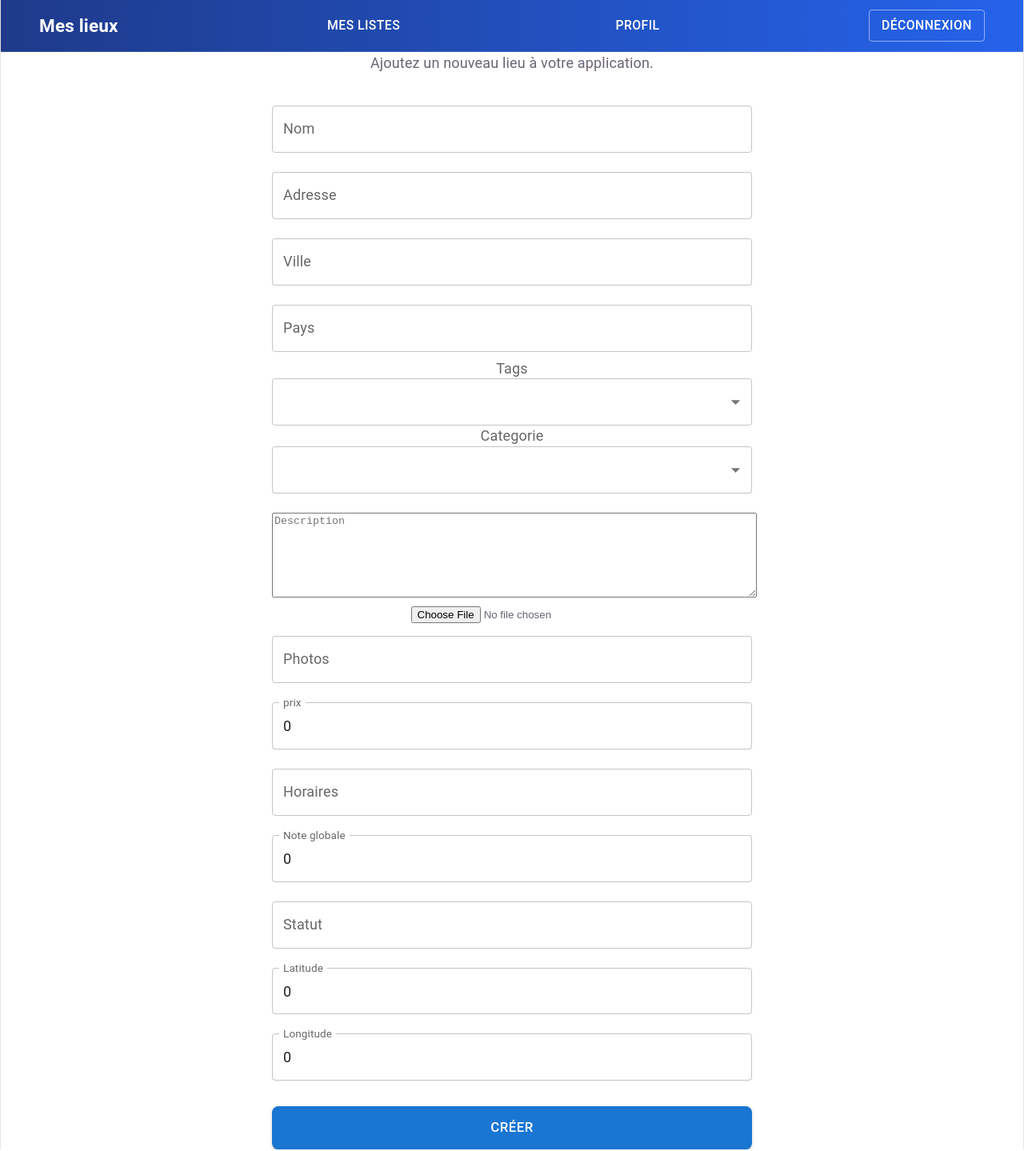
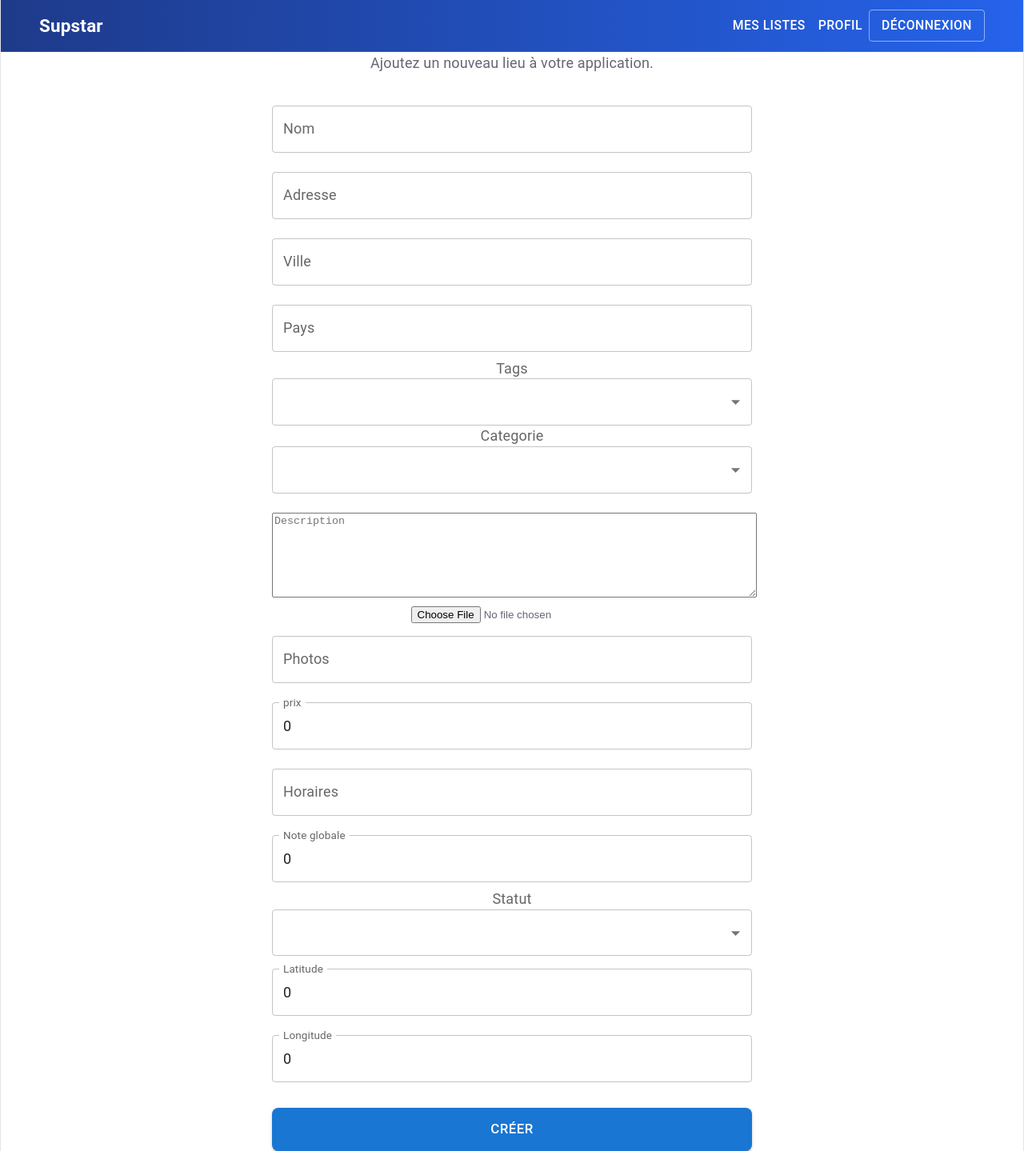
Before and after one commit to Pierre-Xavier-cmd/Supstar, a React (Vite) app in the folder frontend/: page /creation-place in a window 1280 px wide. Shown: the whole page at 80% size. Built offline with nearby package versions, Linux system fonts and the light colour scheme; sample sign-in values are in the browser's storage.

Commit message:
amelioration design

```diff
--- a/frontend/src/composants/Header.tsx
+++ b/frontend/src/composants/Header.tsx
@@ -25,14 +25,9 @@ function Header({ isConnected }: HeaderProps) {
       <Container maxWidth="xl">
         <Toolbar sx={{ display: "flex", justifyContent: "space-between" }}>
           <Typography variant="h6" sx={{ fontWeight: 700 }}>
-            Mes lieux
+            Supstar
           </Typography>
-
-          {/*           <Box sx={{ display: "flex", gap: 1, flexWrap: "wrap" }}>
-            <Button color="inherit" component={RouterLink} to="/liste-lieux">
-              Liste des lieux
-            </Button> */}
-
+          <div>
             {isConnected && (
               <Button component={RouterLink} to="/liste-lieux" color="inherit">
                 Mes listes
@@ -83,15 +78,11 @@ function Header({ isConnected }: HeaderProps) {
                 </Button>
               </>
             )}
+          </div>
         </Toolbar>
       </Container>
     </AppBar>
   );
 }
-//        <Link to="/connexion">Connexion</Link> |{" "}
-//        <Link to="/places">Places</Link> | <Link to="/mon-profil">Profil</Link>{" "}
-//        | <Link to="/inscription">Inscription</Link> |{" "}
-//        <Link to="/creation-place">Créer une place</Link> |{" "}
-//        <Link to="/deconnexion">Deconnexion</Link>
 
 export default Header;
--- a/frontend/src/pages/Connexion.tsx
+++ b/frontend/src/pages/Connexion.tsx
@@ -124,17 +124,6 @@ function Connexion({ setIsConnected }: ConnexionProps) {
               Inscription
             </Link>
           </Typography>
-
-          <Typography variant="body2" sx={{ mt: 1, textAlign: "center" }}>
-            Mot de passe oublié ?
-            <Link
-              component={RouterLink}
-              to="/mot-de-passe-oublie"
-              underline="hover"
-            >
-              Réinitialiser le mot de passe
-            </Link>
-          </Typography>
         </Paper>
       </Box>
     </Container>
--- a/frontend/src/pages/CreationPlace.tsx
+++ b/frontend/src/pages/CreationPlace.tsx
@@ -9,7 +9,6 @@ import {
   InputLabel,
   MenuItem,
   OutlinedInput,
-  Paper,
   Select,
   TextareaAutosize,
   TextField,
@@ -18,11 +17,11 @@ import {
 import { useNavigate, type Params } from "react-router-dom";
 import categorie from "../constantes/categorie.json";
 type CreationPlaceProps = {
-  //  liste: Readonly<string>;
   liste?: string;
+  onCreated?: () => void;
 };
 
-function CreationPlace({ liste }: CreationPlaceProps) {
+function CreationPlace({ liste, onCreated }: CreationPlaceProps) {
   const [form, setForm] = useState<any>({
     nom: "",
     adresse: "",
@@ -66,6 +65,7 @@ function CreationPlace({ liste }: CreationPlaceProps) {
         navigate(`/liste-lieux/${liste}`);
       }
       setChargement(false);
+      onCreated?.();
 
       //      alert("Place créée");
       //      console.log(res.data);
@@ -233,13 +233,20 @@ function CreationPlace({ liste }: CreationPlaceProps) {
               }
             />
 
-            <TextField
+            <InputLabel id="demo-multiple-name-label">Statut</InputLabel>
+            <Select
               fullWidth
-              label="Statut"
-              margin="normal"
+              labelId="demo-simple-select-label"
+              id="demo-simple-select"
               value={form.statut}
+              label="statut"
+              input={<OutlinedInput label="Statut" />}
               onChange={(e) => setForm({ ...form, statut: e.target.value })}
-            />
+            >
+              <MenuItem value="a_visiter">A visiter</MenuItem>
+              <MenuItem value="visite">Visité</MenuItem>
+              <MenuItem value="favoris">Favoris</MenuItem>
+            </Select>
 
             <TextField
               fullWidth
--- a/frontend/src/pages/ListePlaces.tsx
+++ b/frontend/src/pages/ListePlaces.tsx
@@ -258,7 +258,9 @@ const ListePlaces = () => {
                   </Card>
                 ))
               ) : (
-                <div>Tableau vide</div>
+                <div>
+                  <h2>Aucune liste de lieux n'a été trouvée</h2>
+                </div>
               )}
             </Box>
           </>
--- a/frontend/src/pages/Places.tsx
+++ b/frontend/src/pages/Places.tsx
@@ -16,8 +16,8 @@ import {
   FormControl,
   InputLabel,
   MenuItem,
-  OutlinedInput,
   Select,
+  Snackbar,
   Stack,
   TextField,
   Typography,
@@ -81,23 +81,22 @@ const Places = () => {
 
   const navigate = useNavigate();
 
-  //  const liste = useParams();
   const { id } = useParams();
 
   const [open, setOpen] = useState(false);
 
   const [openInvitation, setOpenInvitation] = useState(false);
 
-  const [nomListe, setNomListe] = useState("");
-
   const [emailInvitation, setEmailInvitation] = useState("");
 
   const [roleInvitation, setRoleInvitation] = useState("lecteur");
 
+  const [success, setSuccess] = useState("");
+
   const getPlaces = async () => {
     try {
       setChargement(true);
-      //      const res = await api.get("/places", { params: { liste: liste.id } });
+
       const [resPlace, resListe] = await Promise.all([
         api.get("/places", { params: { liste: id } }),
         api.get(`/lists/${id}`),
@@ -116,12 +115,6 @@ const Places = () => {
     getPlaces();
   }, []);
 
-  //  const filteredPlaces = places.filter(
-  //    (place) =>
-  //      place.nom.toLowerCase().includes(inputSearch.toLowerCase()) &&
-  //      place.categorie?.toLowerCase() === categorieSearch.toLowerCase(),
-  //  );
-
   const handleInvitation = async () => {
     try {
       await api.post(`/lists/${id}/partager`, {
@@ -131,6 +124,8 @@ const Places = () => {
       setOpenInvitation(false);
       setEmailInvitation("");
       setRoleInvitation("lecteur");
+      setSuccess("Invitation envoyée avec succès");
+      getPlaces();
     } catch (error: any) {
       setErreur(
         error.response?.data?.message ||
@@ -268,7 +263,14 @@ const Places = () => {
                   <DialogTitle>Créer un lieu</DialogTitle>
                   <DialogContent>
                     {/* <CreationPlace liste={liste} /> */}
-                    <CreationPlace liste={id ?? ""} />
+                    <CreationPlace
+                      onCreated={() => {
+                        setOpen(false);
+                        setSuccess("Le lieu a été créé avec succès");
+                        getPlaces();
+                      }}
+                      liste={id ?? ""}
+                    />
                   </DialogContent>
                 </Dialog>
               )}
@@ -534,11 +536,20 @@ const Places = () => {
                   </Card>
                 ))
               ) : (
-                <div>Tableau vide </div>
+                <div>
+                  <h2>Auncun lieu n'a été trouvé</h2>
+                </div>
               )}
             </Box>
           </div>
         )}
+
+        <Snackbar
+          open={open}
+          autoHideDuration={6000}
+          onClose={() => setSuccess("")}
+          message={success}
+        />
       </Container>
     </Box>
   );
```
Lines whose indentation alone changed are shown as unchanged.
